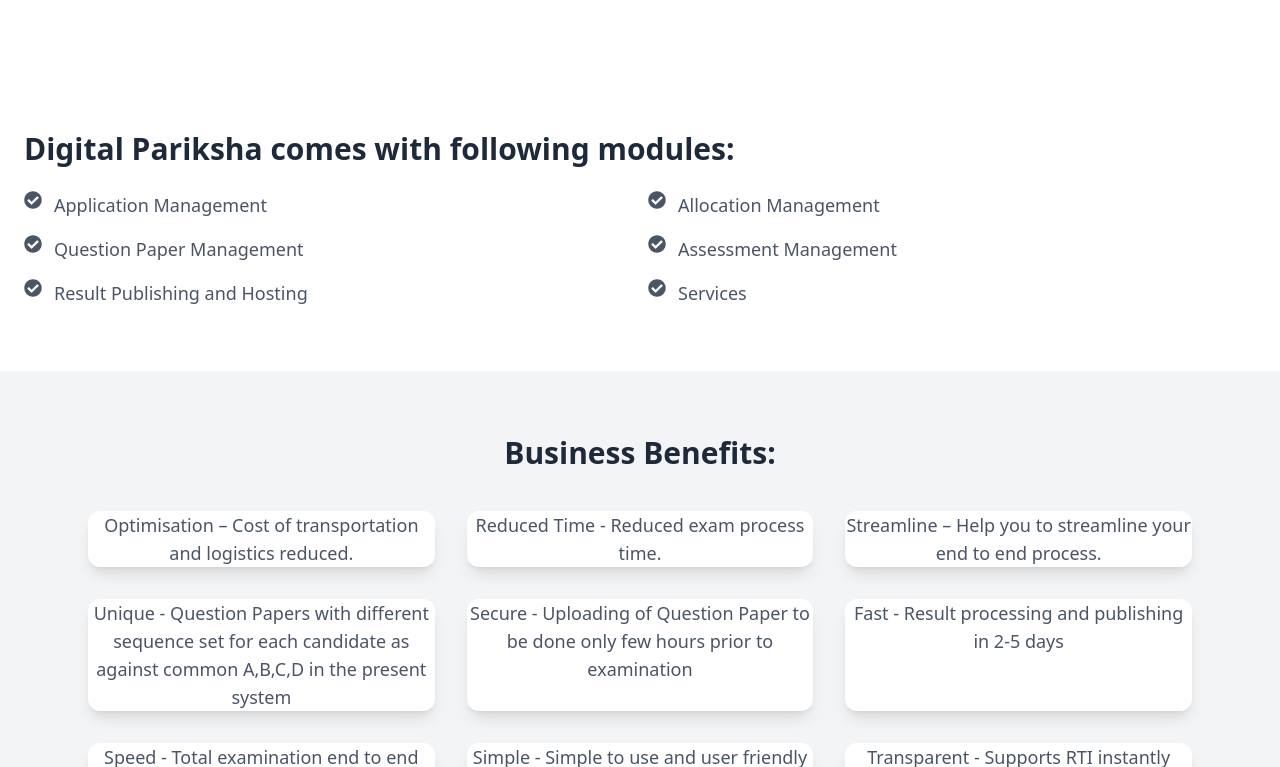
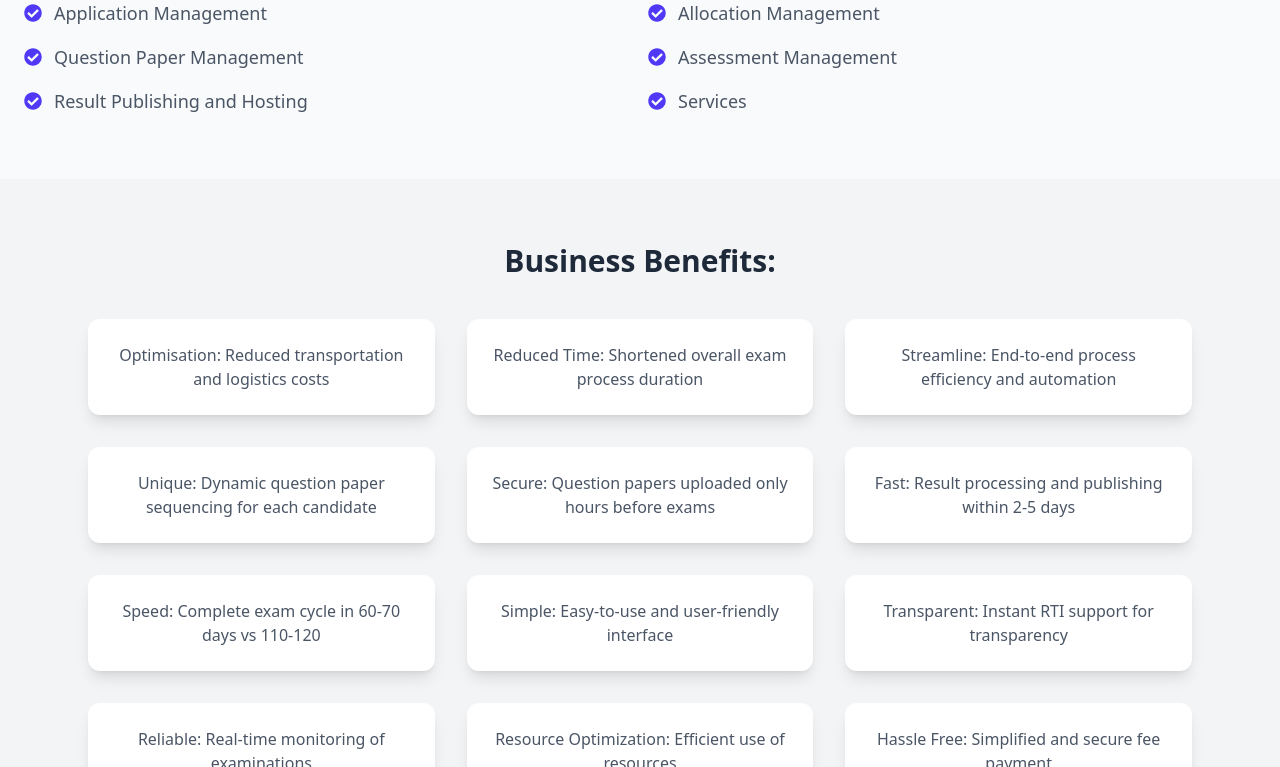
Before and after one commit to SAURABH-SRIVASTAV-98792/JBK-Website, a React (Vite) app: page /products in a window 1280 px wide. Shown: the part 1493-2260 px from the top of the page. Built offline with nearby package versions, Linux system fonts and the light colour scheme.

Commit message:
to make responsive

```diff
--- a/src/pages/DigitalEvaluation.jsx
+++ b/src/pages/DigitalEvaluation.jsx
@@ -1,6 +1,19 @@
 import React from "react";
 import { FaCheckCircle } from "react-icons/fa";
 const DigitalEvaluation = () => {
+  const segement = [
+    "University Boards or the providers of Higher education",
+    "School Boards",
+    "Recruitment and Examination Bodies, etc.",
+  ];
+  const benefit = [
+    "DigiMarking: Digitalization of answer sheets with bar-coding and scanning",
+    "Live Marking: Real-time evaluation and monitoring of answer sheets",
+    "DigiResult: Automated processing of results and reports",
+    "Result Publishing: Secure online publishing and hosting of results",
+    "Scanning: High-quality scanning of answer sheets for digital storage",
+  ];
+
   return (
     <>
       <div className="bg-gray-50 text-gray-800">
@@ -19,7 +32,7 @@
         </section>
 
         {/* intro section */}
-        <section className="max-w-7xl mx-auto py-16 grid grid-cols-2 gap-12 items-center">
+        <section className="max-w-7xl mx-auto py-16 grid grid-cols-1 lg:grid-cols-2 gap-12 items-center p-6">
           <img
             src="/Images/Product/digitalscoring.png"
             alt="Digital Pariksha"
@@ -59,12 +72,8 @@
             <h3 className="text-3xl mb-6 font-semibold text-gray-800">
               Digital Evalution is specifically designed for:
             </h3>
-            <ul className="grid md:grid-cols-2 gap-4 text-gray-600 text-lg">
-              {[
-                "University Boards or the providers of Higher education",
-                "School Boards",
-                "Recruitment and Examination Bodies, etc.",
-              ].map((item) => (
+            <ul className="grid sm:grid-cols-1 md:grid-cols-2 gap-4 text-gray-600 text-lg">
+              {segement.map((item) => (
                 <li key={item} className="flex item-center gap-3 ">
                   <FaCheckCircle /> {item}
                 </li>
@@ -80,7 +89,7 @@
             <h3 className="text-3xl mb-6 font-semibold text-gray-800">
               Digital Evaluation comes with these modules:
             </h3>
-            <ul className="grid md:grid-cols-2 gap-4 text-gray-600 text-lg">
+            <ul className="grid sm:grid-cols-1 md:grid-cols-2 gap-4 text-gray-600 text-lg">
               {[
                 "Universities and Boards",
                 "Schools and School Board",
@@ -100,8 +109,8 @@
             <h3 className="text-3xl font-bold mb-10 text-gray-800 text-center">
               Business Benefits:
             </h3>
-            <div className="grid md:grid-cols-3 gap-8">
-              {["DigiMarking", "DigiResult", "Scanning"].map((benefit) => (
+            <div className="grid sm:grid-cols-1 md:grid-cols-3 gap-8">
+              {benefit.map((benefit) => (
                 <div
                   key={benefit}
                   className="bg-white shadow-lg rounded-xl text-center hover:shadow-xl transaction text-lg hover:bg-violet-600 "
--- a/src/pages/DigitalGurukul.jsx
+++ b/src/pages/DigitalGurukul.jsx
@@ -1,6 +1,18 @@
 import React from "react";
 import { FaCheckCircle } from "react-icons/fa";
 const DigitalGurukul = () => {
+  const segement = [
+    "Universities boards: Builds smarter campuses with simplified learning, teaching support, and education excellence.",
+    "Schools and Colleges: Creates digital campuses to streamline academic and administrative processes.",
+    "Empowers trainers and educators to deliver measurable learning goals effectively.",
+    "Vocational training: Delivers skill development and distance learning solutions with modern technologies.",
+  ];
+  const benefit = [
+    "Reduce operational costs",
+    "Enhance credibility and visibility",
+    "Ensure compliance",
+  ];
+
   return (
     <>
       <div className="bg-gray-50 text-gray-800">
@@ -19,7 +31,7 @@
         </section>
 
         {/* intro section */}
-        <section className="max-w-7xl mx-auto py-16 grid grid-cols-2 gap-12 items-center">
+        <section className="max-w-7xl mx-auto py-16 grid grid-cols-1 lg:grid-cols-2 gap-12 items-center p-6">
           <img
             src="/Images/Product/digitalscoring.png"
             alt="Digital Pariksha"
@@ -60,14 +72,10 @@
               Digital Gurukul is designed to serve the following segments:
             </h3>
             <ul className="grid md:grid-cols-2 gap-4 text-gray-600 text-lg">
-              {[
-                "Universities boards: This is helpful for building smarter campus solutions with the help of simplified learning, processes supporting teaching and for driving excellence in education.",
-                "Schools and Colleges: Help to build a digital campus to streamline all your process.",
-                "It empowers the trainers as well as the educators to deliver goals that can be measured.",
-                "Vocational training: We ensure to deliver products as well as the solutions by making use of appropriate learning technologies that are helpful in enrichment of skills development along with the initiatives of distance learning.",
-              ].map((item) => (
-                <li key={item} className="flex item-center gap-3 ">
-                  <FaCheckCircle className="absolute  " /> {item}
+              {segement.map((item) => (
+                <li key={item} className="flex item-center gap-3">
+                  <FaCheckCircle className="text-indigo-600 " />
+                  <span> {item}</span>
                 </li>
               ))}
             </ul>
@@ -103,11 +111,7 @@
               Business Benefits:
             </h3>
             <div className="grid md:grid-cols-3 gap-8">
-              {[
-                "Reducing the cost of operation",
-                "Providing comprehensive credibility and visibility",
-                "Ensuring amenability",
-              ].map((benefit) => (
+              {benefit.map((benefit) => (
                 <div
                   key={benefit}
                   className="bg-white shadow-lg rounded-xl text-center hover:shadow-xl transaction text-lg hover:bg-violet-600 "
--- a/src/pages/DigitalPariksha.jsx
+++ b/src/pages/DigitalPariksha.jsx
@@ -1,8 +1,37 @@
 import React from "react";
 import { FaCheckCircle } from "react-icons/fa";
+
 const DigitalPariksha = () => {
+  const segments = [
+    "University Boards or the providers of Higher education",
+    "School Boards",
+    "Recruitment and Examination Bodies, etc.",
+  ];
+
+  const modules = [
+    "Application Management",
+    "Allocation Management",
+    "Question Paper Management",
+    "Assessment Management",
+    "Result Publishing and Hosting",
+    "Services",
+  ];
+  const benefits = [
+    "Optimisation: Reduced transportation and logistics costs",
+    "Reduced Time: Shortened overall exam process duration",
+    "Streamline: End-to-end process efficiency and automation",
+    "Unique: Dynamic question paper sequencing for each candidate",
+    "Secure: Question papers uploaded only hours before exams",
+    "Fast: Result processing and publishing within 2-5 days",
+    "Speed: Complete exam cycle in 60-70 days vs 110-120",
+    "Simple: Easy-to-use and user-friendly interface",
+    "Transparent: Instant RTI support for transparency",
+    "Reliable: Real-time monitoring of examinations",
+    "Resource Optimization: Efficient use of resources",
+    "Hassle Free: Simplified and secure fee payment",
+  ];
+
   return (
-    <>
     <div className="bg-gray-50 text-gray-800">
       {/* Page Header */}
       <section className="bg-gradient-to-r from-indigo-600 to-purple-600 py-16 text-center text-white">
@@ -18,8 +47,8 @@
         </div>
       </section>
 
-        {/* intro section */}
-        <section className="max-w-7xl mx-auto py-16 grid grid-cols-2 gap-12 items-center">
+      {/* Intro Section */}
+      <section className="max-w-7xl mx-auto py-16 grid grid-cols-1 lg:grid-cols-2 gap-12 items-center px-6">
         <img
           src="/Images/Product/digitalscoring.png"
           alt="Digital Pariksha"
@@ -35,94 +64,59 @@
             Lorem ipsum dolor sit amet consectetur adipisicing elit. Nesciunt,
             quasi praesentium? Nostrum, minus? Accusamus blanditiis magnam,
             nulla numquam voluptates quod quis consequatur possimus rem ex
-              asperiores. Sapiente quos ea dignissimos! Sint illum dicta eveniet
-              tempore impedit nostrum, odit ullam sapiente totam autem quae
-              quas. Quaerat nam deleniti enim similique neque? <br />
+            asperiores. Sapiente quos ea dignissimos! <br />
             Lorem ipsum dolor sit amet consectetur adipisicing elit. Eligendi,
             id. Eius exercitationem maiores aliquam temporibus laboriosam
             adipisci doloremque voluptates iusto minus, debitis molestias.
-              Porro dolores repellendus magni similique ipsam non? <br />
-              Lorem ipsum dolor, sit amet consectetur adipisicing elit. Esse ex
-              exercitationem neque odio. Debitis non impedit earum velit
-              doloremque eius nostrum expedita, nisi magni omnis quo provident
-              alias cumque voluptates quasi qui tempora ducimus sunt totam
-              perferendis aperiam praesentium doloribus suscipit itaque?
-              Expedita nulla quibusdam eligendi aut dolorum a natus voluptas
-              modi. Aut dolorum alias a laudantium officia, repudiandae quae.
           </p>
         </div>
       </section>
 
-        {/* segement section */}
+      {/* Segments Section */}
       <section className="py-16 bg-white">
         <div className="max-w-7xl mx-auto px-6">
           <h3 className="text-3xl mb-6 font-semibold text-gray-800">
             Digital Pariksha is designed to serve the following segments
           </h3>
-            <ul className="grid md:grid-cols-2 gap-4 text-gray-600 text-lg">
-              {[
-                "University Boards or the providers of Higher education",
-                "School Boards",
-                "Recruitment and Examination Bodies, etc.",
-              ].map((item) => (
-                <li key={item} className="flex item-center gap-3 ">
-                  <FaCheckCircle /> {item}
+          <ul className="grid sm:grid-cols-1 md:grid-cols-2 gap-4 text-gray-600 text-lg">
+            {segments.map((item) => (
+              <li key={item} className="flex items-center gap-3">
+                <FaCheckCircle className="text-indigo-600" /> {item}
               </li>
             ))}
           </ul>
         </div>
       </section>
 
-        {/* module section */}
-
-        <section className="py-16 bg-white">
+      {/* Modules Section */}
+      <section className="py-16 bg-gray-50">
         <div className="max-w-7xl mx-auto px-6">
           <h3 className="text-3xl mb-6 font-semibold text-gray-800">
             Digital Pariksha comes with following modules:
           </h3>
-            <ul className="grid md:grid-cols-2 gap-4 text-gray-600 text-lg">
-              {[
-                "Application Management",
-                "Allocation Management",
-                "Question Paper Management",
-                "Assessment Management",
-                "Result Publishing and Hosting",
-                "Services",
-              ].map((item) => (
-                <li key={item} className="flex item-center gap-3 ">
-                  <FaCheckCircle /> {item}
+          <ul className="grid sm:grid-cols-1 md:grid-cols-2 gap-4 text-gray-600 text-lg">
+            {modules.map((item) => (
+              <li key={item} className="flex items-center gap-3">
+                <FaCheckCircle className="text-indigo-600" /> {item}
               </li>
             ))}
           </ul>
         </div>
       </section>
-        {/* benefit section */}
 
+      {/* Benefits Section */}
       <section className="bg-gray-100 py-16">
         <div className="max-w-6xl mx-auto px-6">
           <h3 className="text-3xl font-bold mb-10 text-gray-800 text-center">
             Business Benefits:
           </h3>
-            <div className="grid md:grid-cols-3 gap-8">
-              {[
-                "Optimisation – Cost of transportation and logistics reduced.",
-                "Reduced Time - Reduced exam process time.",
-                "Streamline – Help you to streamline your end to end process.",
-                "Unique - Question Papers with different sequence set for each candidate as against common A,B,C,D in the present system",
-                "Secure - Uploading of Question Paper to be done only few hours prior to examination",
-                "Fast - Result processing and publishing in 2-5 days",
-                "Speed - Total examination end to end process can be completed in about 60-70 days against 110-120 days of present practice",
-                "Simple - Simple to use and user friendly",
-                "Transparent - Supports RTI instantly",
-                "Reliable - Exam monitoring on real-time basis",
-                "Resource optimization",
-                "Hassel free fee payment",
-              ].map((benefit) => (
+          <div className="grid sm:grid-cols-1 md:grid-cols-2 lg:grid-cols-3 gap-8">
+            {benefits.map((benefit) => (
               <div
                 key={benefit}
-                  className="bg-white shadow-lg rounded-xl text-center hover:shadow-xl transaction text-lg hover:bg-violet-600 "
+                className="bg-white shadow-lg rounded-xl text-center p-6 hover:shadow-xl transition hover:bg-violet-600"
               >
-                  <p className="text-gray-600 hover:text-white hover:text-xl">
+                <p className="text-gray-600 hover:text-white transition">
                   {benefit}
                 </p>
               </div>
@@ -137,8 +131,8 @@
           Why KriRit India?
         </h3>
         <p className="text-gray-600 text-center mb-10 max-w-3xl mx-auto text-lg">
-            We believe in ethical principles and delivering reliable products.
-            Our solutions help reduce costs, improve visibility, and ensure
+          We believe in ethical principles and delivering reliable products. Our
+          solutions help reduce costs, improve visibility, and ensure
           compliance.
         </p>
         <ul className="space-y-6 text-gray-700 max-w-4xl mx-auto">
@@ -153,8 +147,8 @@
             <b className="text-indigo-600 text-xl">
               Comprehensive credibility & visibility:
             </b>{" "}
-              End-to-end solutions provide a complete business view and
-              accelerate decision-making.
+            End-to-end solutions provide a complete business view and accelerate
+            decision-making.
           </li>
           <li className="text-lg">
             <b className="text-indigo-600 text-xl">Ensuring compliance:</b>{" "}
@@ -164,7 +158,6 @@
         </ul>
       </section>
     </div>
-    </>
   );
 };
 
--- a/src/pages/DigitalScoring.jsx
+++ b/src/pages/DigitalScoring.jsx
@@ -1,6 +1,15 @@
 import React from "react";
 import { FaCheckCircle } from "react-icons/fa";
 const DigitalScoring = () => {
+  const segement = ["Universities", "Boards", "Schools", "Recruitment Boards"];
+  const benefit = [
+    "Time and Cost Optimization",
+    "Resource Optimization",
+    "Easy to use and Affordable",
+    "Centralized Data",
+    "Reliable and Scalable",
+    "Hassle-free Fee Payment",
+  ];
   return (
     <div className="bg-gray-50 text-gray-800">
       {/* Page Header */}
@@ -48,13 +57,11 @@
             Perfectly suited for:
           </h3>
           <ul className="grid md:grid-cols-2 gap-4 text-gray-700">
-            {["Universities", "Boards", "Schools", "Recruitment Boards"].map(
-              (item) => (
-                <li key={item} className="flex items-center gap-3 text-lg">
-                  <FaCheckCircle className="text-indigo-600" /> {item}
-                </li>
-              )
-            )}
+            {segement.map((item) => (
+              <li key={item} className="flex items-center gap-3 text-lg">
+                <FaCheckCircle className="text-indigo-600" /> {item}
+              </li>
+            ))}
           </ul>
         </div>
       </section>
@@ -66,14 +73,7 @@
             Business Benefits
           </h3>
           <div className="grid md:grid-cols-3 gap-8">
-            {[
-              "Time and Cost Optimization",
-              "Resource Optimization",
-              "Easy to use and Affordable",
-              "Centralized Data",
-              "Reliable and Scalable",
-              "Hassle-free Fee Payment",
-            ].map((benefit) => (
+            {benefit.map((benefit) => (
               <div
                 key={benefit}
                 className="bg-white shadow-md rounded-xl p-6 text-center hover:shadow-xl transition"
```
Lines whose indentation alone changed are shown as unchanged.
